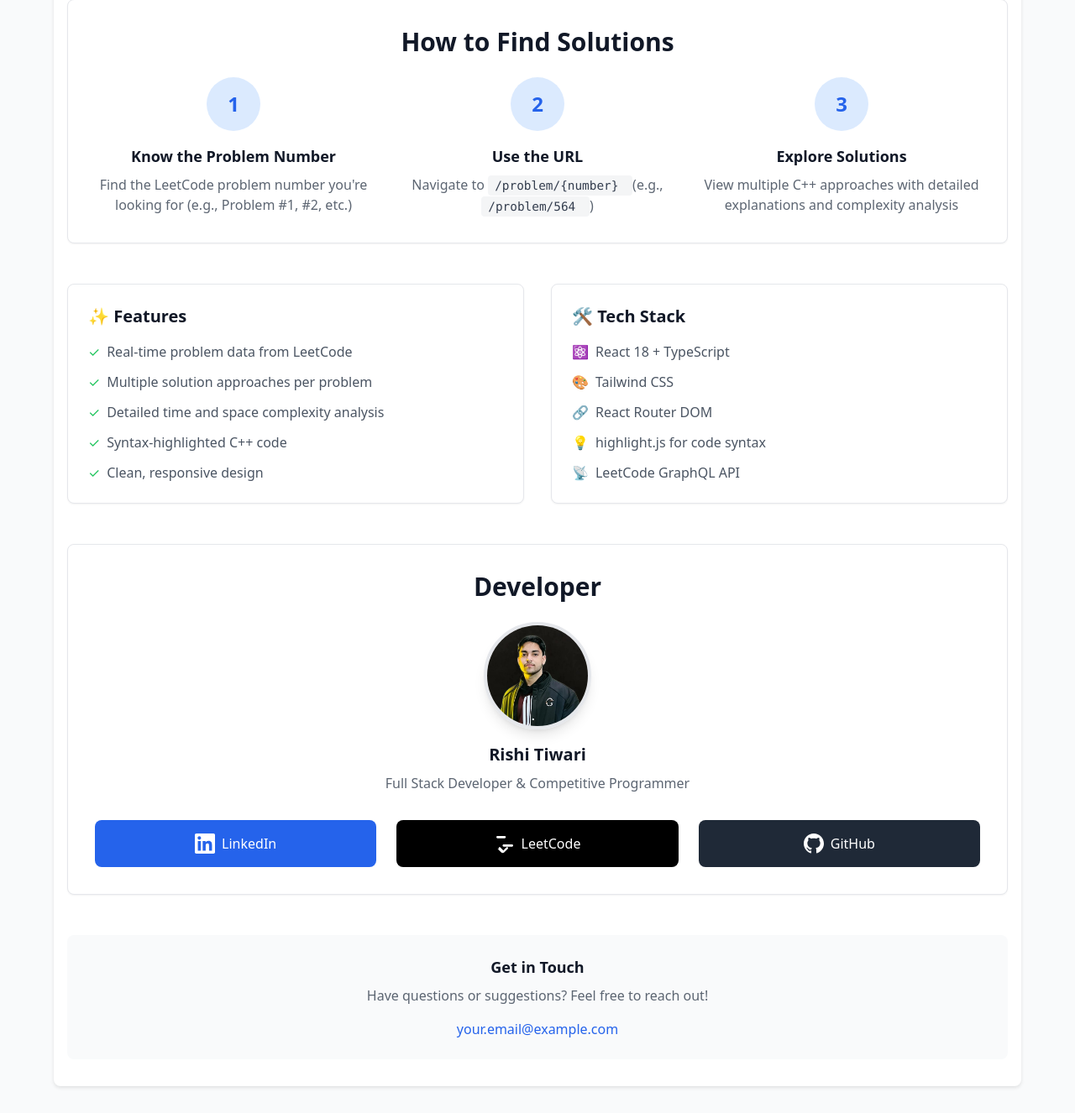
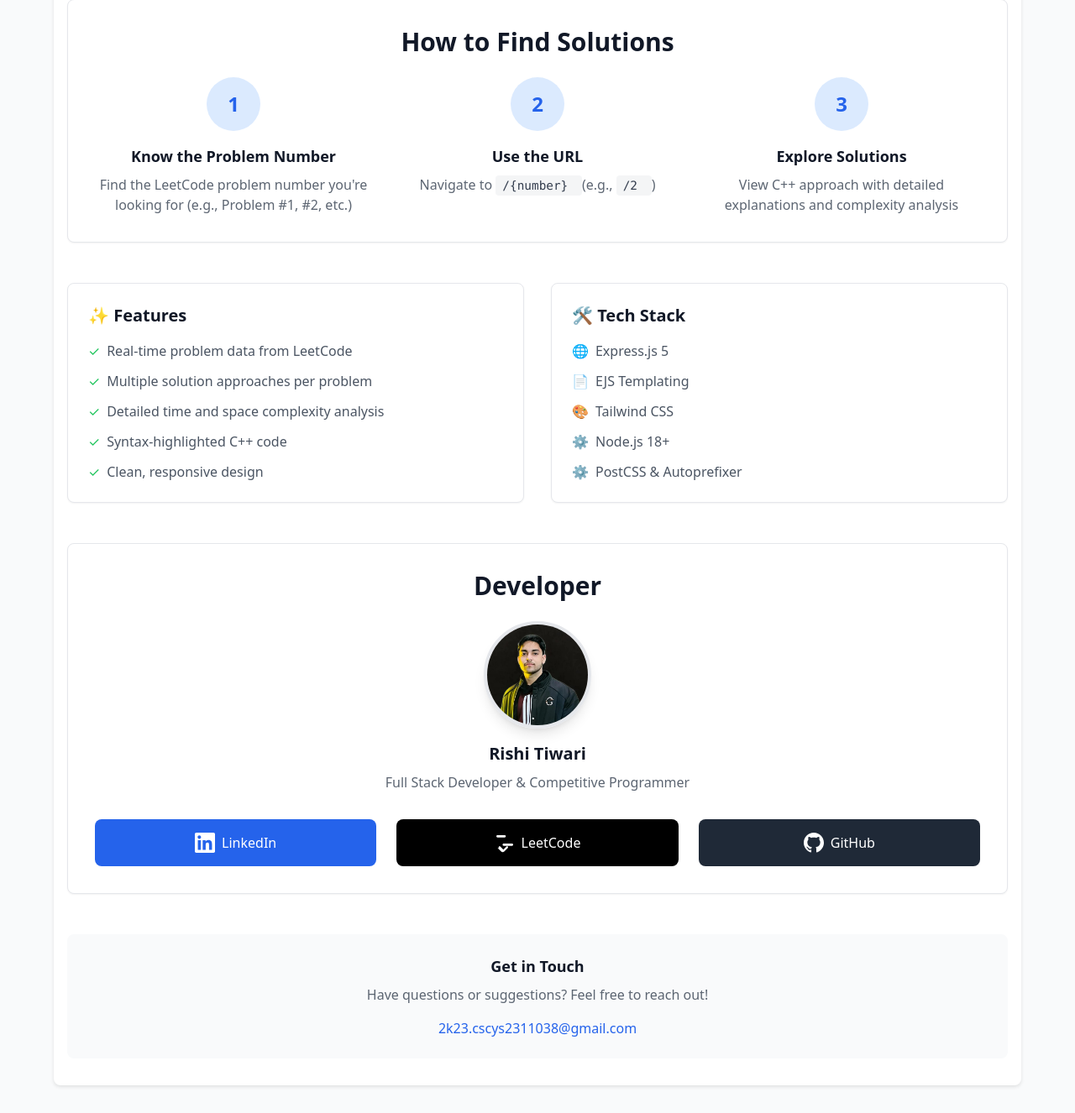
Before and after one commit to rishi-tiwari023/letcpp, a Node server app: page / in a window 1280 px wide. Shown: the part 337-1663 px from the top of the page at 84% size. After the commit the page ends 1632 px from the top, so only its background shows below. Run offline with Node 20, Linux system fonts and the light colour scheme; style sheets or scripts are compiled from the project's sources.

Commit message:
final commit

```diff
--- a/views/home.ejs
+++ b/views/home.ejs
@@ -61,11 +61,11 @@
                     <p class="text-gray-600">
                         Navigate to
                         <code class="bg-gray-100 px-2 py-1 rounded">
-                            /problem/{number}
+                            /{number}
                         </code>
                         (e.g.,
                         <code class="bg-gray-100 px-2 py-1 rounded">
-                            /problem/564
+                            /2
                         </code>
                         )
                     </p>
@@ -78,7 +78,7 @@
                         Explore Solutions
                     </h3>
                     <p class="text-gray-600">
-                        View multiple C++ approaches with detailed explanations and
+                        View C++ approach with detailed explanations and
                         complexity analysis
                     </p>
                 </div>
@@ -120,24 +120,24 @@
                 </h3>
                 <ul class="space-y-3 text-gray-600">
                     <li class="flex items-center">
-                        <span class="text-blue-500 mr-2">⚛️</span>
-                        React 18 + TypeScript
+                        <span class="text-blue-500 mr-2">🌐</span>
+                        Express.js 5
+                    </li>
+                    <li class="flex items-center">
+                        <span class="text-blue-500 mr-2">📄</span>
+                        EJS Templating
                     </li>
                     <li class="flex items-center">
                         <span class="text-blue-500 mr-2">🎨</span>
                         Tailwind CSS
                     </li>
                     <li class="flex items-center">
-                        <span class="text-blue-500 mr-2">🔗</span>
-                        React Router DOM
+                        <span class="text-blue-500 mr-2">⚙️</span>
+                        Node.js 18+
                     </li>
                     <li class="flex items-center">
-                        <span class="text-blue-500 mr-2">💡</span>
-                        highlight.js for code syntax
-                    </li>
-                    <li class="flex items-center">
-                        <span class="text-blue-500 mr-2">📡</span>
-                        LeetCode GraphQL API
+                        <span class="text-blue-500 mr-2">⚙️</span>
+                        PostCSS & Autoprefixer
                     </li>
                 </ul>
             </div>
@@ -202,8 +202,8 @@
             <p class="text-gray-600 mb-4">
                 Have questions or suggestions? Feel free to reach out!
             </p>
-            <a href="mailto:your.email@example.com" class="text-blue-600 hover:text-blue-700 font-medium">
-                your.email@example.com
+            <a href="mailto:2k23.cscys2311038@gmail.com" class="text-blue-600 hover:text-blue-700 font-medium">
+                2k23.cscys2311038@gmail.com
             </a>
         </div>
     </main>
```
